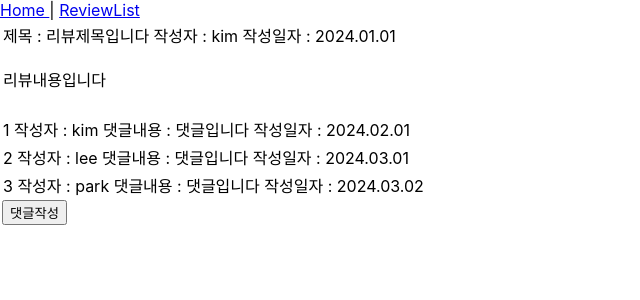
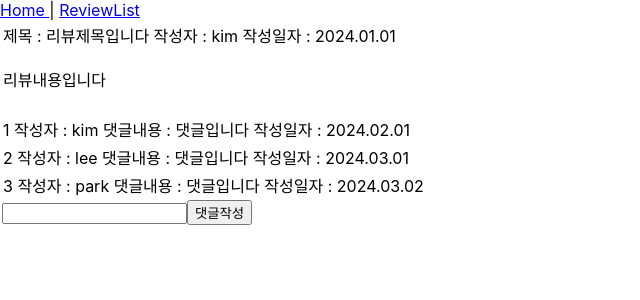
Before and after one commit to zeroempty2/watingFront, a React (Create React App) app: page /review in a window 1280 px wide. Shown: the top 300 px of the page, without its empty margins (0-640 px from the left). Built offline with nearby package versions, Linux system fonts and the light colour scheme.

Commit message:
review html 수정

```diff
--- a/src/pages/Review.js
+++ b/src/pages/Review.js
@@ -17,7 +17,9 @@ const Comments = ({commentData}) => {
     </tr>
     )
 }
-
+const requestComment = () => {
+    alert("작성이 완료되었습니다.");
+}
 const Review = () =>{
 
     const reviewContents = [
@@ -54,7 +56,8 @@ const Review = () =>{
             {comments.map(comments => <Comments commentData={comments} />)}
         </tbody>
         <div>
-        <Link to = "/writeReview"><button >댓글작성</button></Link >
+        <input type="text"></input>
+        <Link to = "/writeReview"><button onClick={requestComment}>댓글작성</button></Link >
         </div>
         <Routes>
             <Route path="/writeReview" element={<WriteReview />} />
```
